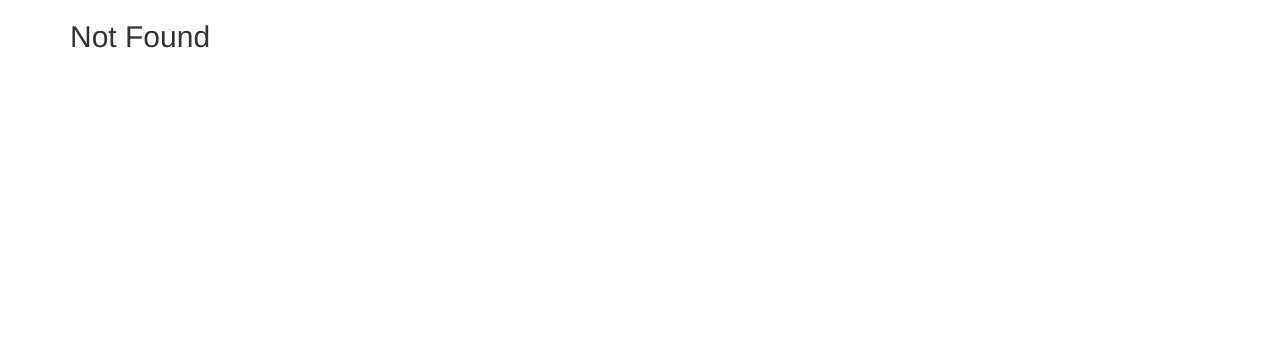
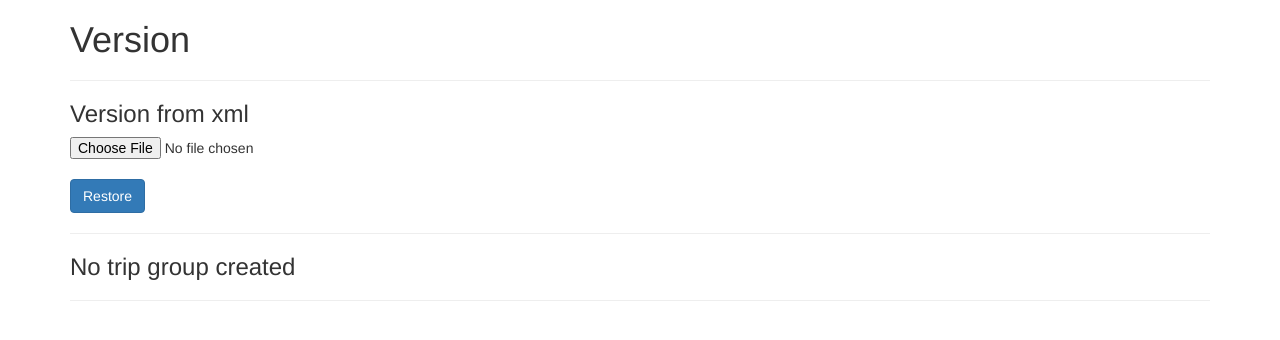
Before and after one commit to im1sha/xtt-client, an Angular app: page /version in a window 1280 px wide. Shown: the top 340 px of the page. Built offline with nearby package versions, Linux system fonts and the light colour scheme.

Commit message:
Add refs , add version component

```diff
--- a/src/app/trip-group.component.ts
+++ b/src/app/trip-group.component.ts
@@ -1,4 +1,4 @@
-import { Component, OnInit } from '@angular/core';
+import { Component, OnInit, Input } from '@angular/core';
 import { TripGroup } from 'src/models/trip-group';
 import { TripGroupService } from 'src/services/trip-group.service';
 import { PathModel } from 'src/models/path-model';
@@ -12,7 +12,7 @@ export class TripGroupComponent implements OnInit {
 
     readonly tripGroupUploadHeader: string = "TripGroup from xml";
 
-    tripGroup: TripGroup = new TripGroup([]);
+    @Input() tripGroup: TripGroup = new TripGroup([]);
 
     readonly downloadUrl: string = '/api/download/';
     pathToDownload: string = null;
--- /dev/null
+++ b/src/app/version.component.html
@@ -0,0 +1,33 @@
+<h1>Version {{version?.name}}</h1>
+
+<hr/>
+
+<trip-group-upload
+    [header]="versionUploadHeader"
+    (onCompleted)="uploadFile($event)">
+</trip-group-upload>
+
+<hr/>
+
+<trip-group-list
+    [version]="version">
+</trip-group-list>
+
+<div *ngIf="version?.tripGroups?.length != 0" class="form-group">
+    <input type="button" value="Convert version" class="btn btn-default" (click)="convertToFile()" />
+</div>
+
+<hr/>
+
+<div *ngIf="pathToDownload != null" class="form-group">
+    <h3>Download trip group</h3>
+    <div class="form-group">
+        <b>
+            <a [href]="downloadUrl+pathToDownload" target="_blank">
+                Converted version
+            </a>
+        </b>
+    </div>
+</div>
+
+<br><br><br>
--- /dev/null
+++ b/src/app/version.component.ts
@@ -0,0 +1,41 @@
+import { Component, OnInit } from '@angular/core';
+import { Version } from 'src/models/version';
+import { VersionService } from 'src/services/version.service';
+import { PathModel } from 'src/models/path-model';
+
+@Component({
+    selector: 'version-comp',
+    templateUrl: './version.component.html',
+    providers: [VersionService],
+})
+export class VersionComponent implements OnInit {
+
+    readonly versionUploadHeader: string = "Version from xml";
+
+    version: Version = new Version([]);
+
+    readonly downloadUrl: string = '/api/download/';
+    pathToDownload: string = null;
+
+    constructor(private versionService: VersionService) { }
+
+    ngOnInit() { }
+
+    uploadFile(event: Version) {
+        if(!event || !event.tripGroups) {
+            event = new Version([]);
+        }
+        this.version = event;
+        console.log(event);
+    }
+
+    convertToFile() {
+        this.versionService
+            .postFileByVersion(this.version)
+            .subscribe((data: PathModel) => {
+                this.pathToDownload = data?.ok
+                    ? data?.url
+                    : null;
+            });
+    }
+}
```
Also changed, not shown: src/app/app.module.ts (+17 -2 lines).
